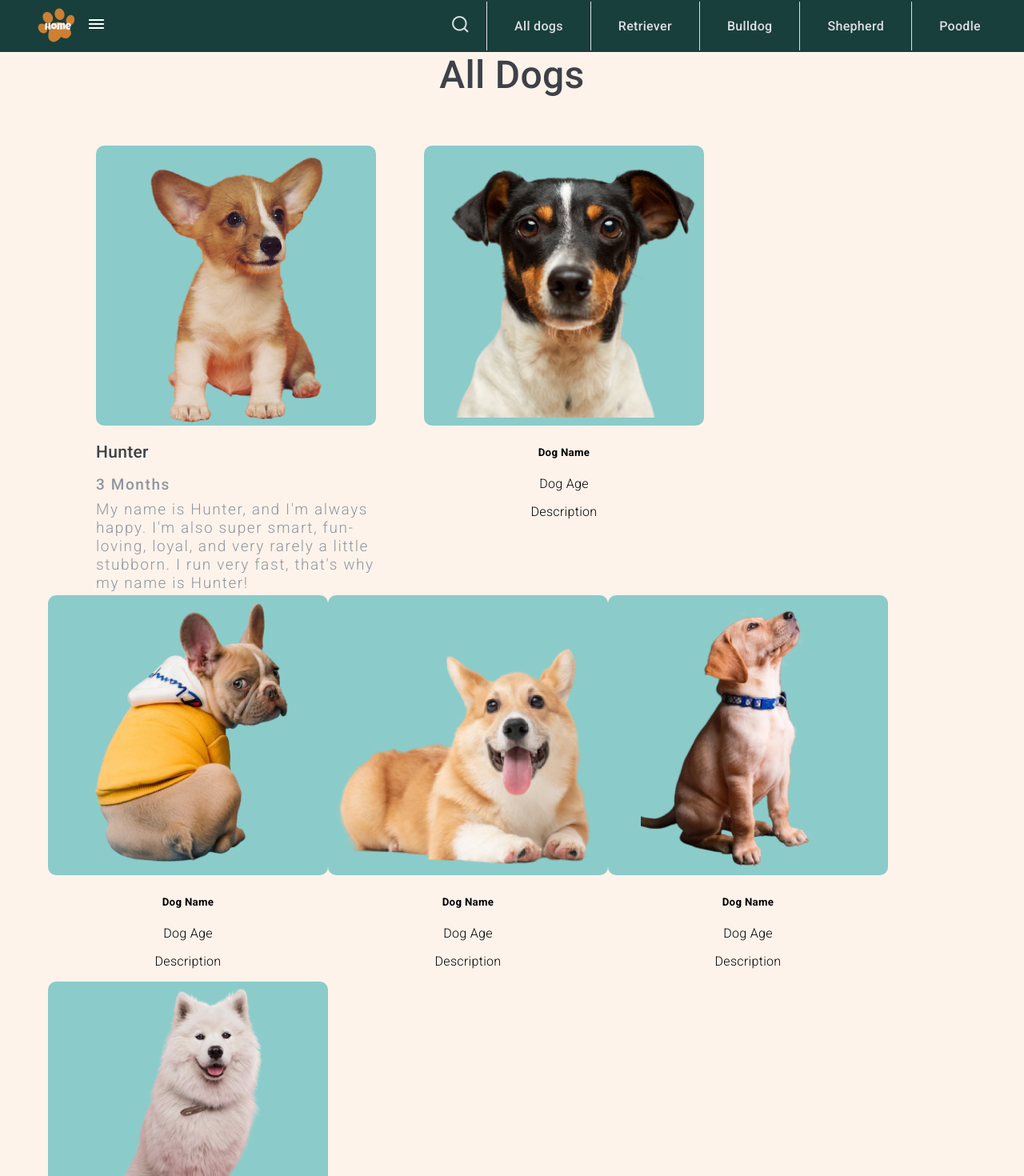
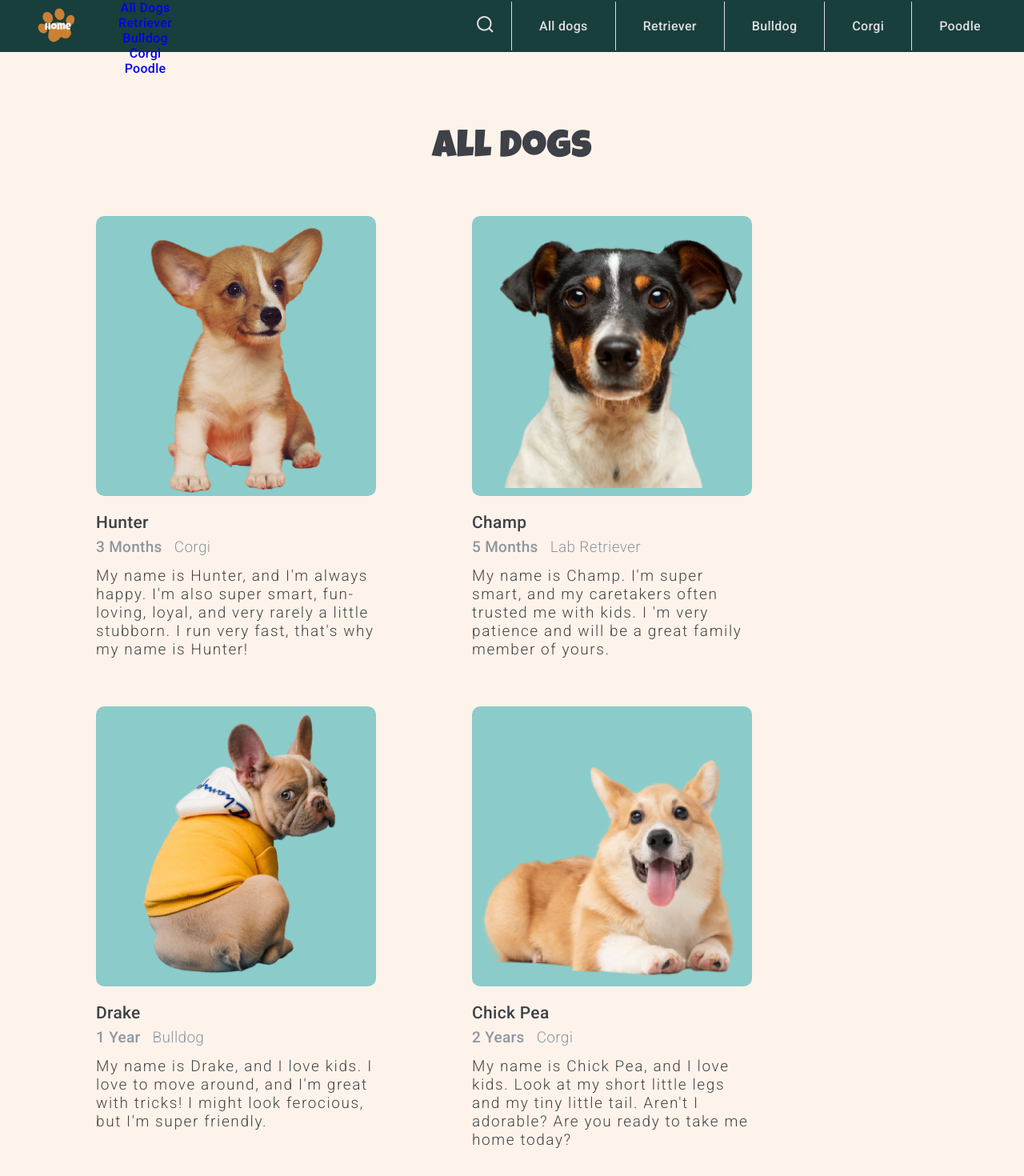
Before and after one commit to reneshen0328/Dog-Adoption-App, a React (Create React App) app in the folder dog-adoption-frontend/: page /alldogs in a window 1280 px wide. Shown: the top 1470 px of the page at 80% size. Built offline with nearby package versions, Linux system fonts and the light colour scheme.

Commit message:
Co-authored-by: jinimbrancalhao <jinimbrancalhao@users.noreply.github.com> Co-authored-by: rz4life <rz4life@users.noreply.github.com>

```diff
--- a/dog-adoption-frontend/src/App.css
+++ b/dog-adoption-frontend/src/App.css
@@ -163,6 +163,8 @@ span.font-luckiest-guy {
   font-weight: 300;
 }
 
+/* CATEGORY PAGE */
+
 .dog-preview-list {
   display: flex;
   justify-content: flex-start;
@@ -177,34 +179,45 @@ span.font-luckiest-guy {
   height: auto;
   flex-direction: column;
   justify-content: flex-start;
-  margin: 0 60px;
+  margin: 0 60px 60px 60px;
 }
 
-.dog-preview-description {
+.subtitle-wrapper {
+  display: flex;
+  font-size: 19px;
+  text-align: left;
+  color: #8F96A1;
+}
+
+.subtitle-wrapper p {
+  margin: 0;
+}
+
+.subtitle-wrapper p:first-child{
+  margin-right: 15px;
+}
+
+.dog-preview-description-wrapper {
   display: flex;
   flex-direction: column;
   align-items: flex-start;
 }
 
-.dog-preview-description h3 {
-  padding: 21px 0 13px 0;
+.dog-preview-description-wrapper h3 {
+  padding: 21px 0 7px 0;
+  margin: 0;
 }
 
-.dog-preview-description p {
+.description {
   font-size: 19px;
   letter-spacing: 0.1rem;
   text-align: left;
-  color: #8F96A1;
-  padding: 4px 0;
+  color: #444;
+  padding-top: 13px;
   margin: 0;
 }
 
 /* RESPONSIVE CSS */
-@media only screen and (max-width:1000px) {
-  .nav-link {
-    display: none;
-  }
-}
 @media only screen and (max-width:1340px) {
   .banner-left-side {
     align-items: center;
@@ -215,3 +228,37 @@ span.font-luckiest-guy {
     display: none;
   }
 }
+
+/* TODO: Fix the media query for smaller screen (centering) */
+
+/* @media only screen and (max-width:1060px) {
+  .category-wrapper .dog-preview-list {
+    display: flex;
+    flex-direction: column;
+    align-items: center;
+  }
+} */
+
+@media only screen and (max-width:1000px) {
+  .nav-link {
+    display: none;
+  }
+
+  .hamburger-closed {
+    display: none;
+  }
+
+  .hamburger-opened {
+    position: absolute;
+  }
+
+  .category-wrapper .dog-preview-list {
+    display: flex;
+    flex-direction: column;
+    align-items: center;
+  }
+
+  .dog-preview-list {
+    padding: 0 10px;
+  }
+}
--- a/dog-adoption-frontend/src/App.js
+++ b/dog-adoption-frontend/src/App.js
@@ -6,10 +6,13 @@ import Navbar from "./components/navbar";
 import Homepage from "./components/homepage";
 import Singledog from "./components/singledog"
 import Alldogs from "./components/alldogs"
+
 function App() {
   const [singledog, setSingledog] = useState({});
-  // setSingledog ("helloword");
-  // console.log(singledog)
+  const setSingleDogPage = (image,name,age,description,breed) => {
+    setSingledog({image: image, name: name, age: age, description: description,breed: breed})
+ }
+
   return (
     <div className="App">
       <Helmet>
@@ -23,9 +26,8 @@ function App() {
       <Routes >
         <Route exact path= "/" element= { <Homepage />}/>
         <Route exact path= "/singledog" element= { <Singledog singledog={singledog}/>}/>
-        <Route exact path= "/alldogs" element= { <Alldogs setSingledog= {setSingledog}/>}/>
+        <Route exact path= "/alldogs" element= { <Alldogs setSingleDogPage={setSingleDogPage}/>}/>
       </Routes>
-
       </Router>
 
     </div>
--- a/dog-adoption-frontend/src/components/alldogs.js
+++ b/dog-adoption-frontend/src/components/alldogs.js
@@ -1,58 +1,75 @@
 import { Link } from "react-router-dom";
 
 const Alldog = (props) => {
-
-      function setSingleDog(image,name,age,description,breed){
-         props.setSingleDog({image: image, name: name, age: age, description: description,breed: breed})
-
-         return <Link to="/singledog" />
-      }
     return (
       <div className="category-wrapper">
-         <h1> All Dogs </h1>
+         <span className="font-luckiest-guy"><h1> All Dogs </h1></span>
          <div className="dog-preview-list">
             <div className="dog-preview-list-item corgi">
-               <img alt= "dog" src={require("../images/dog1.jpg")}/>
-               <div className="dog-preview-description">
-                  <h3  onClick= {() => setSingleDog("../images/dog1.jpg","DogName1","age","dog description","dog breed")}>Hunter </h3>
-                  <p className="text-strong"> 3 Months</p>
-                  <p>My name is Hunter, and I'm always happy. I'm also super smart, fun-loving, loyal, and very rarely a little stubborn. I run very fast, that's why my name is Hunter!</p>
+               <img alt= "Hunter the corgi" src={require("../images/dog1.jpg")}/>
+               <div className="dog-preview-description-wrapper">
+                  <Link to="/singledog">
+                     <h3 onClick= {()=>props.setSingleDogPage("../images/dog1.jpg","Hunter","3 Months","My name is Hunter, and I'm always happy. I'm also super smart, fun-loving, loyal, and very rarely a little stubborn. I run very fast, that's why my name is Hunter!","Corgi")}>Hunter </h3>
+                  </Link>
+                  <div className="subtitle-wrapper">
+                     <p className="text-strong"> 3 Months</p>
+                     <p> Corgi</p>
+                  </div>
+                  <p className="description">
+                     My name is Hunter, and I'm always happy. I'm also super smart, fun-loving, loyal, and very rarely a little stubborn. I run very fast, that's why my name is Hunter!
+                  </p>
                </div>
             </div>
 
-            <div >
-               <img alt= "dog" src={require("../images/dog2.jpg")}/>
-               <h5 onClick= {()=>props.setSingledog ({image:"../images/dog2.jpg", name: "DogName1", age:"age", description:"dog description",breed:"dog breed"})}>Dog Name </h5>
-               <p> Dog Age</p>
-               <p> Description</p>
+            <div className="dog-preview-list-item lab-retriever">
+               <img alt= "Champ the lab-retriever" src={require("../images/dog2.jpg")}/>
+               <div className="dog-preview-description-wrapper">
+                  <Link to="/singledog">
+                     <h3 onClick= {
+                        ()=>props.setSingleDogPage("../images/dog2.jpg","Champ","5 Months","My name is Champ. I'm super smart, and my caretakers often trusted me with kids. I 'm very patience and will be a great family member of yours.","Lab Retriever")}>Champ </h3>
+                  </Link>
+                   <div className="subtitle-wrapper">
+                     <p className="text-strong"> 5 Months</p>
+                     <p> Lab Retriever</p>
+                  </div>
+                  <p className="description">
+                     My name is Champ. I'm super smart, and my caretakers often trusted me with kids. I 'm very patience and will be a great family member of yours.
+                  </p>
+               </div>
             </div>
 
-            <div >
-               <img alt= "dog" src={require("../images/dog3.jpg")}/>
-               <h5 onClick= {()=>props.setSingledog ({image:"../images/dog3.jpg", name: "DogName1", age:"age", description:"dog description",breed:"dog breed"})}>Dog Name </h5>
-               <p> Dog Age</p>
-               <p> Description</p>
+            <div className="dog-preview-list-item bulldog">
+               <img alt= "Drake the bulldog" src={require("../images/dog3.jpg")}/>
+               <div className="dog-preview-description-wrapper">
+                  <Link to="/singledog">
+                     <h3 onClick= {
+                        ()=>props.setSingleDogPage("../images/dog3.jpg","Drake","1 Year","","Bulldog")}>Drake </h3>
+                  </Link>
+                   <div className="subtitle-wrapper">
+                     <p className="text-strong"> 1 Year</p>
+                     <p> Bulldog</p>
+                  </div>
+                  <p className="description">
+                     My name is Drake, and I love kids. I love to move around, and I'm great with tricks! I might look ferocious, but I'm super friendly.
+                  </p>
+               </div>
             </div>
 
-            <div >
-               <img alt= "dog" src={require("../images/dog4.jpg")} />
-               <h5 onClick= {()=>props.setSingledog ({image:"../images/dog4.jpg", name: "DogName1", age:"age", description:"dog description",breed:"dog breed"})}>Dog Name </h5>
-               <p> Dog Age</p>
-               <p> Description</p>
-            </div>
-
-            <div >
-               <img alt= "dog" src={require("../images/dog5.jpg")} />
-               <h5 onClick= {()=>props.setSingledog ({image:"../images/dog5.jpg", name: "DogName1", age:"age", description:"dog description",breed:"dog breed"})}>Dog Name </h5>
-               <p> Dog Age</p>
-               <p> Description</p>
-            </div>
-
-            <div >
-               <img alt= "dog" src={require("../images/dog6.jpg")}/>
-               <h5 onClick= {()=>props.setSingledog ({image:"../images/dog6.jpg", name: "DogName1", age:"age", description:"dog description",breed:"dog breed"})}>Dog Name </h5>
-               <p> Dog Age</p>
-               <p> Description</p>
+             <div className="dog-preview-list-item corgi">
+               <img alt= "Chick Pea" src={require("../images/dog4.jpg")}/>
+               <div className="dog-preview-description-wrapper">
+                  <Link to="/singledog">
+                     <h3 onClick= {
+                        ()=>props.setSingleDogPage("../images/dog4.jpg","Chick Pea","2 Years","","Corgi")}>Chick Pea </h3>
+                  </Link>
+                   <div className="subtitle-wrapper">
+                     <p className="text-strong"> 2 Years</p>
+                     <p> Corgi</p>
+                  </div>
+                  <p className="description">
+                     My name is Chick Pea, and I love kids. Look at my short little legs and my tiny little tail. Aren't I adorable? Are you ready to take me home today?
+                  </p>
+               </div>
             </div>
          </div>
       </div>
--- a/dog-adoption-frontend/src/components/homepage.js
+++ b/dog-adoption-frontend/src/components/homepage.js
@@ -31,7 +31,7 @@ const Homepage = () => {
               <p>My name is Hunter, and I'm always happy. I'm also super smart, fun-loving, loyal, and very rarely a little stubborn. I run very fast, that's why my name is Hunter!</p>
             </div>
           </div>
-          <div className="dog-preview-list-item Labrador">
+          <div className="dog-preview-list-item lab-retriever">
             <img alt= "dog" src={require("../images/dog2.jpg")}/>
             <div className="dog-preview-description">
               <h3>Champ</h3>
--- a/dog-adoption-frontend/src/components/navbar.js
+++ b/dog-adoption-frontend/src/components/navbar.js
@@ -1,6 +1,10 @@
 import { NavLink } from "react-router-dom";
+import React, {useState } from "react";
 
-const navbar = () => {
+const Navbar = () => {
+
+  const [hamburgerClicked, setHamburgerClicked] = useState(false)
+
   return (
     <nav className="navbar-wrapper">
       <ul className="menu">
@@ -11,19 +15,40 @@ const navbar = () => {
             </NavLink>
           </a>
         </li>
-          <li className="logo-wrapper">
+        <li className="hamburger">
           <a className="list-icon">
-              <NavLink to= "/">
+            {/* <NavLink to= "">
               <img alt="list-icon" src={require("../images/List.jpg")}></img>
-              </NavLink>
+            </NavLink> */}
+            <img onClick={() => setHamburgerClicked(true)} alt="list-icon" src={require("../images/List.jpg")}></img>
+
           </a>
+          <div className={`${!hamburgerClicked ? 'hamburger-closed' : 'hamburger-opened'}`}>
+              <ul>
+                <li>
+                  <a href="/alldogs">All Dogs</a>
+                </li>
+                <li>
+                  <a href="/">Retriever</a>
+                </li>
+                <li>
+                  <a href="/">Bulldog</a>
+                </li>
+                <li>
+                  <a href="/">Corgi</a>
+                </li>
+                <li>
+                  <a href="/">Poodle</a>
+                </li>
+              </ul>
+          </div>
         </li>
       </ul>
 
       <ul className="dropdown">
         <li className="search-icon">
           <a>
-              <NavLink to= "/">
+            <NavLink to= "">
               <img alt="search-icon" src={require("../images/MagnifyingGlass.jpg")}></img>
             </NavLink>
           </a>
@@ -52,7 +77,7 @@ const navbar = () => {
         <li className="nav-link">
           <a>
             <NavLink to= "/">
-              Shepherd
+            Corgi
             </NavLink>
           </a>
         </li>
@@ -69,4 +94,4 @@ const navbar = () => {
   );
 };
 
-  export default navbar;
+export default Navbar;
--- a/dog-adoption-frontend/src/components/singledog.js
+++ b/dog-adoption-frontend/src/components/singledog.js
@@ -1,6 +1,7 @@
 import { NavLink } from "react-router-dom";
 
 const singledog = (props) => {
+  console.log(props)
     return (
       <div >
         <h1>{props.singledog.breed}</h1>
```
Lines whose indentation alone changed are shown as unchanged.
